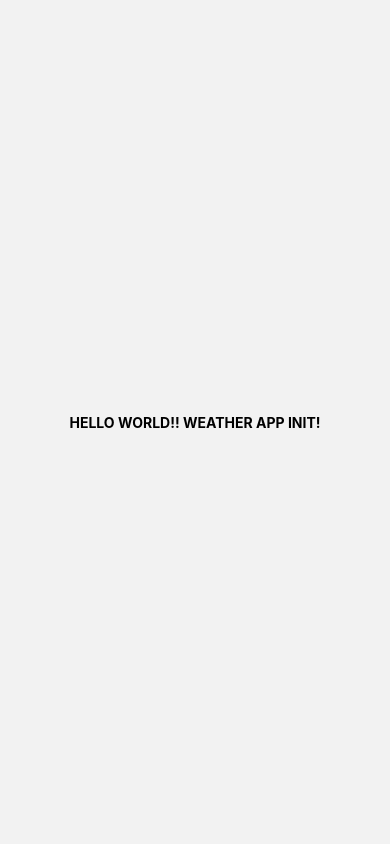
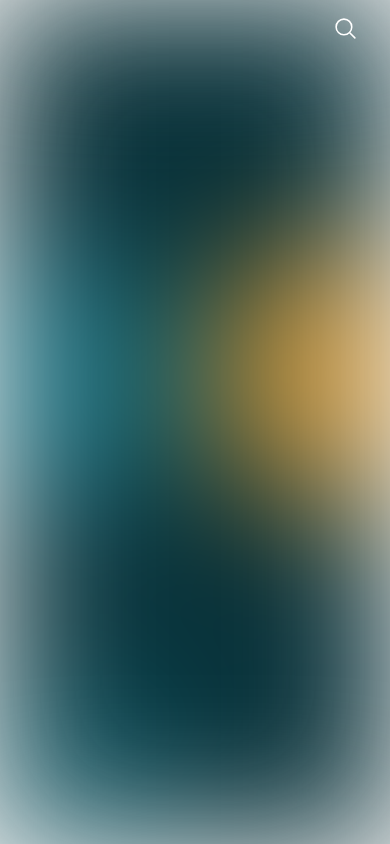
Before and after one commit to dimitarsabev00/Weather-App-Mobile, a React Native app: screen /Home in a window 390 px wide. Built offline with nearby package versions, Linux system fonts and the light colour scheme.

Commit message:
Added Background Image For App & SearchInput Component Only UI

```diff
--- /dev/null
+++ b/components/SearchInput.js
@@ -0,0 +1,43 @@
+import { TextInput, TouchableOpacity, View } from "react-native";
+import React, { useState } from "react";
+import { MagnifyingGlassIcon, XMarkIcon } from "react-native-heroicons/outline";
+import { theme } from "../theme";
+
+const SearchInput = () => {
+  const [showSearch, toggleSearch] = useState(false);
+
+  return (
+    <View style={{ height: "7%" }} className="mx-4 relative z-50">
+      <View
+        className="flex-row justify-end items-center rounded-full"
+        style={{
+          backgroundColor: showSearch ? theme.bgWhite(0.2) : "transparent",
+        }}
+      >
+        {showSearch ? (
+          <TextInput
+            placeholder="Search city"
+            placeholderTextColor={"lightgray"}
+            className="pl-6 h-10 pb-1 flex-1 text-base text-white"
+          />
+        ) : null}
+
+        <TouchableOpacity
+          onPress={() => toggleSearch(!showSearch)}
+          className="rounded-full p-3 m-1"
+          style={{
+            backgroundColor: showSearch ? theme.bgWhite(0.2) : "transparent",
+          }}
+        >
+          {showSearch ? (
+            <XMarkIcon size="25" color="white" />
+          ) : (
+            <MagnifyingGlassIcon size="25" color="white" />
+          )}
+        </TouchableOpacity>
+      </View>
+    </View>
+  );
+};
+
+export default SearchInput;
--- /dev/null
+++ b/components/index.js
@@ -0,0 +1 @@
+export { default as SearchInput } from "./SearchInput";
--- a/screens/HomeScreen.js
+++ b/screens/HomeScreen.js
@@ -1,16 +1,22 @@
+import { StatusBar } from "expo-status-bar";
 import React from "react";
 
-import { Text, View } from "react-native";
+import { Image, View } from "react-native";
 import { SafeAreaView } from "react-native-safe-area-context";
+import { SearchInput } from "../components";
 
 export default function HomeScreen() {
   return (
-    <SafeAreaView className="flex-1 relative align-center justify-center">
-      <View>
-        <Text className=" text-center font-bold uppercase">
-          Hello World!! Weather App Init!
-        </Text>
-      </View>
-    </SafeAreaView>
+    <View className="flex-1 relative">
+      <StatusBar style="light" />
+      <Image
+        blurRadius={70}
+        source={require("../assets/images/bg.png")}
+        className="absolute w-full h-full"
+      />
+      <SafeAreaView className="flex flex-1">
+        <SearchInput />
+      </SafeAreaView>
+    </View>
   );
 }
```
